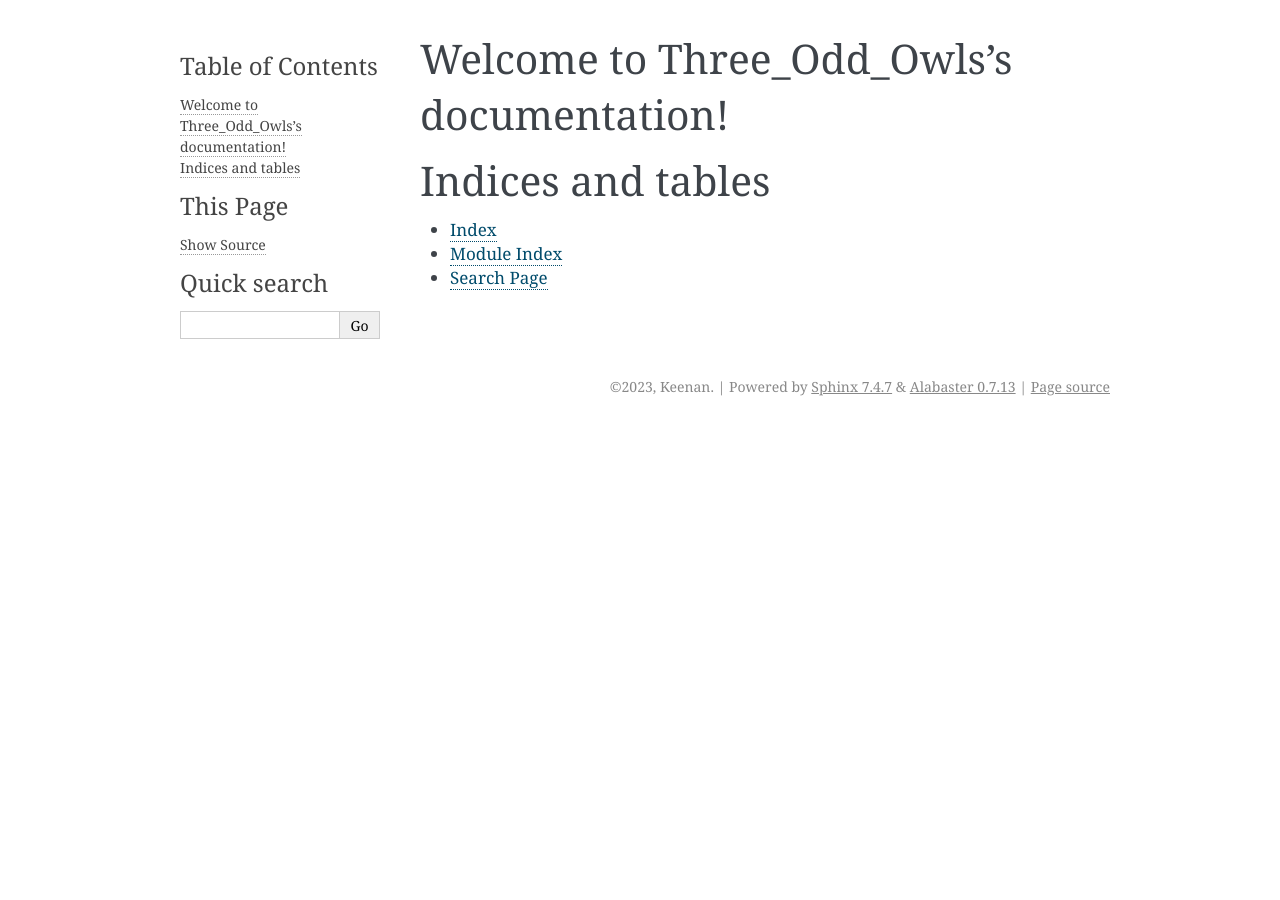
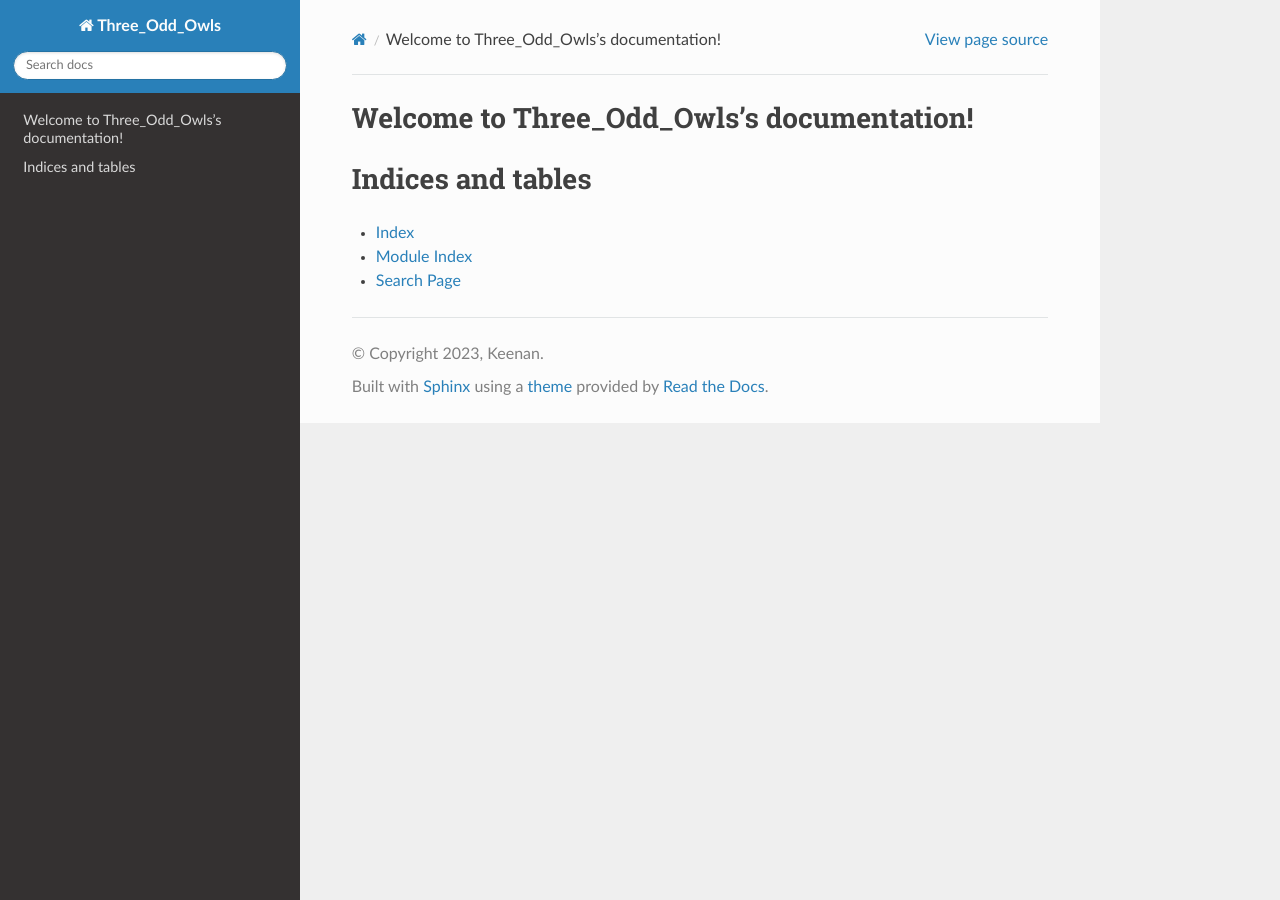
Before and after one commit to Keeks87/Band-website, a Sphinx documentation site: the page built from Three_Odd_Owls/docs/index.rst, in a window 1280 px wide. Built offline with Sphinx 7.4.7 and the Read the Docs theme 2.0.0, drawn with Linux system fonts in a browser that asks for light colours.

Commit message:
update conf.py file with sphinx

```diff
--- a/Three_Odd_Owls/docs/conf.py
+++ b/Three_Odd_Owls/docs/conf.py
@@ -1,3 +1,6 @@
+import os
+import sys
+sys.path.insert(0, os.path.abspath('..'))
 # Configuration file for the Sphinx documentation builder.
 #
 # For the full list of built-in configuration values, see the documentation:
@@ -14,7 +17,10 @@ release = '00.00.01'
 # -- General configuration ---------------------------------------------------
 # https://www.sphinx-doc.org/en/master/usage/configuration.html#general-configuration
 
-extensions = []
+extensions = ['sphinx.ext.autodoc',
+'sphinx.ext.viewcode',
+'sphinx.ext.napoleon'
+]
 
 templates_path = ['_templates']
 exclude_patterns = ['_build', 'Thumbs.db', '.DS_Store']
@@ -24,5 +30,5 @@ exclude_patterns = ['_build', 'Thumbs.db', '.DS_Store']
 # -- Options for HTML output -------------------------------------------------
 # https://www.sphinx-doc.org/en/master/usage/configuration.html#options-for-html-output
 
-html_theme = 'alabaster'
+html_theme = 'sphinx_rtd_theme'
 html_static_path = ['_static']
```
